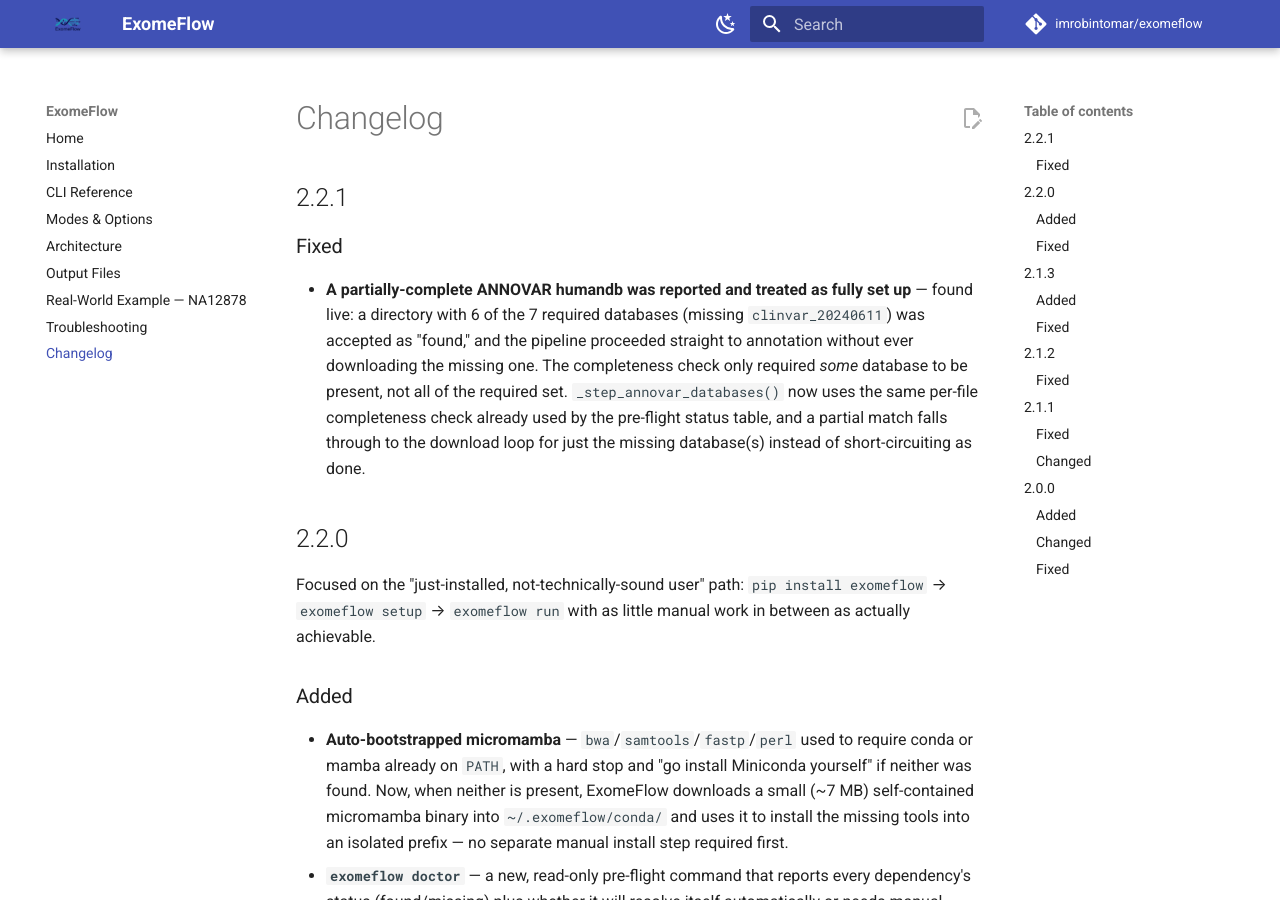
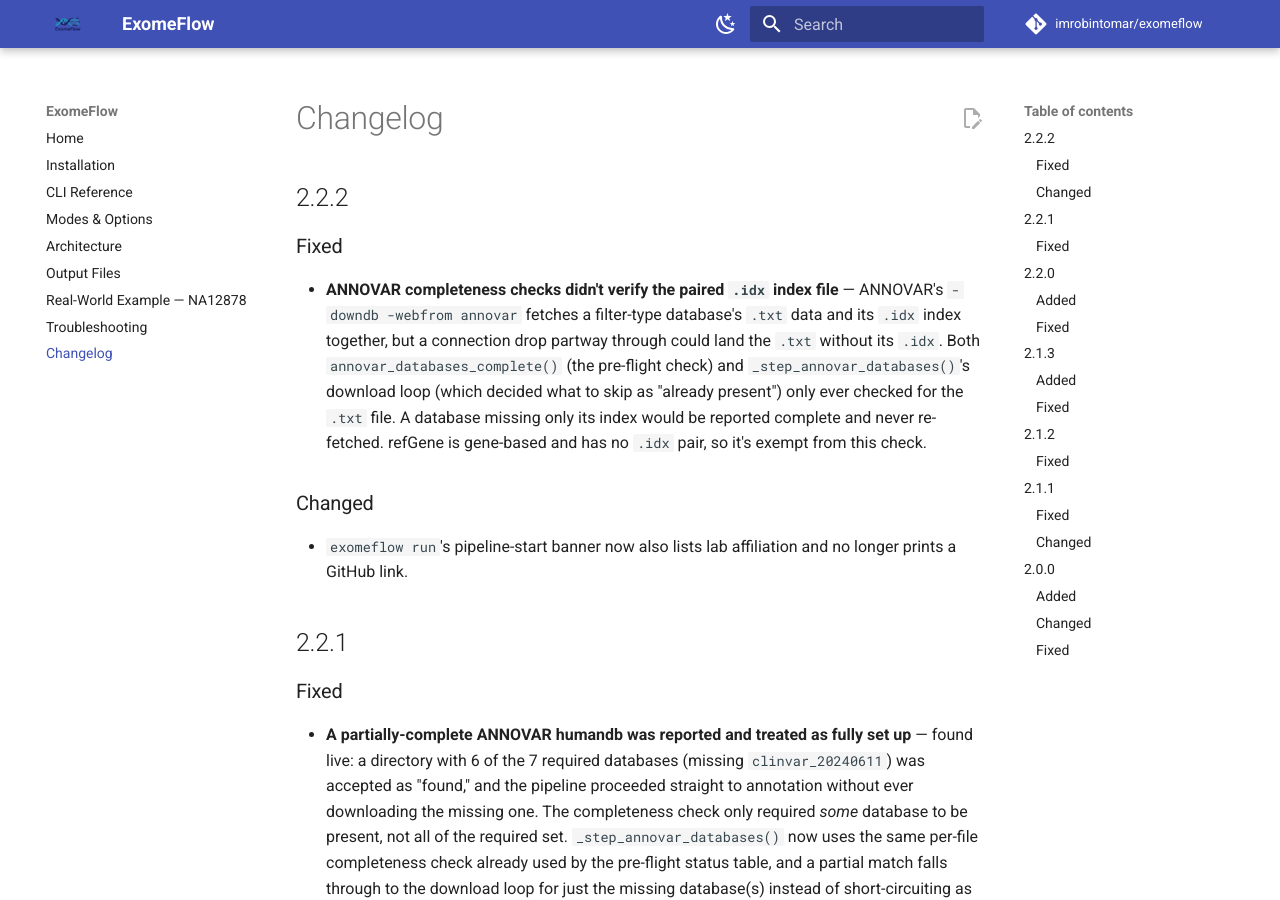
Before and after one commit to imrobintomar/exomeflow, an MkDocs documentation site: the page built from docs/changelog.md, in a window 1280 px wide and 900 px high. Built offline with MkDocs 1.6.1 and Material for MkDocs 9.7.7, drawn with Linux system fonts in a browser that asks for light colours; comment, search, counter and statistics services are not loaded.

Commit message:
Release 2.2.2: verify ANNOVAR .idx pairing, not just .txt presence
Found while verifying whether ANNOVAR databases get indexed on first
install: ANNOVAR's own -downdb -webfrom annovar command fetches a
filter-type database's .txt and paired .idx together (confirmed
against a real humandb directory) — no separate indexing step is
needed on our side. But the completeness check and the download
loop's skip-if-present guard only ever looked at the .txt file, so an
interrupted download that landed .txt without its .idx would be
silently treated as complete. Both now require the pair (refGene is
gene-based and exempt, it has no .idx).

```diff
--- a/CHANGELOG.md
+++ b/CHANGELOG.md
@@ -1,4 +1,24 @@
 # Changelog
+
+## 2.2.2
+
+### Fixed
+
+- **ANNOVAR completeness checks didn't verify the paired `.idx` index
+  file** — ANNOVAR's `-downdb -webfrom annovar` fetches a filter-type
+  database's `.txt` data and its `.idx` index together, but a connection
+  drop partway through could land the `.txt` without its `.idx`. Both
+  `annovar_databases_complete()` (the pre-flight check) and
+  `_step_annovar_databases()`'s download loop (which decided what to skip
+  as "already present") only ever checked for the `.txt` file. A database
+  missing only its index would be reported complete and never re-fetched.
+  refGene is gene-based and has no `.idx` pair, so it's exempt from this
+  check.
+
+### Changed
+
+- `exomeflow run`'s pipeline-start banner now also lists lab affiliation
+  and no longer prints a GitHub link.
 
 ## 2.2.1
 
--- a/exomeflow/__init__.py
+++ b/exomeflow/__init__.py
@@ -4,6 +4,6 @@ ExomeFlow — Whole Exome Sequencing analysis pipeline.
 Author: Robin Kumar, AIIMS New Delhi
 """
 
-__version__ = "2.2.1"
+__version__ = "2.2.2"
 __author__ = "Robin Kumar"
 __email__ = "itsrobintomar@gmail.com"
--- a/pyproject.toml
+++ b/pyproject.toml
@@ -4,7 +4,7 @@ build-backend = "setuptools.build_meta"
 
 [project]
 name = "exomeflow"
-version = "2.2.1"
+version = "2.2.2"
 description = "Production-quality Whole Exome Sequencing analysis pipeline"
 readme = "README.md"
 license = "MIT"
```
Also changed, not shown: README.md (+6 -6 lines), USAGE.md (+2 -2 lines), .zenodo.json, 6 other files.
